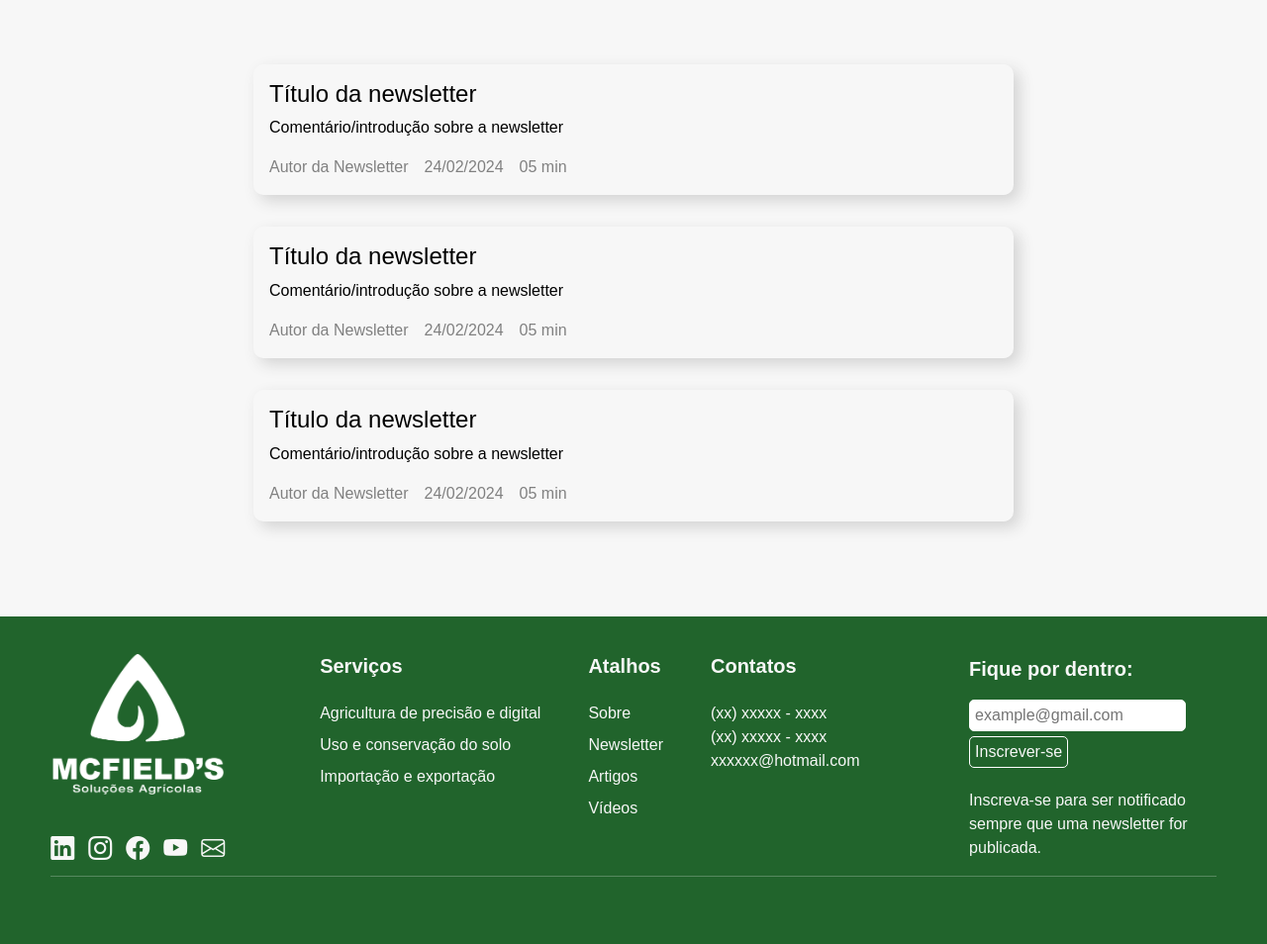
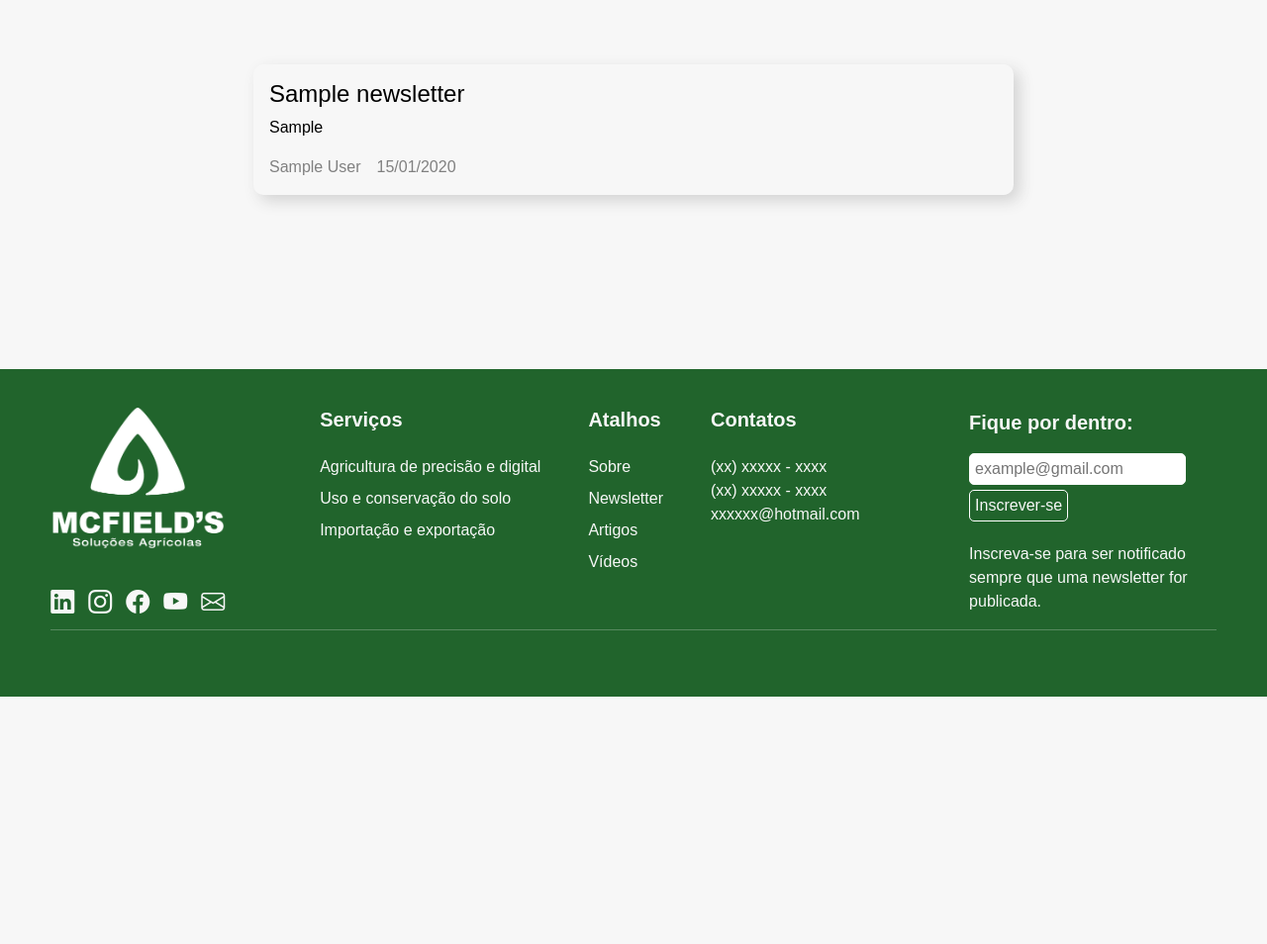
Before and after one commit to fczanetti/mcfields, a Django app: page /newsletter/ in a window 1280 px wide. Shown: the part 96-1050 px from the top of the page at 99% size. After the commit the page ends 800 px from the top, so only its background shows below. Run offline with Django 5.2, Linux system fonts and the light colour scheme; tables that the repository leaves empty hold one stand-in row (values such as "Sample post").

Commit message:
Modelo de newsletter criado e migrações aplicadas
close #50

```diff
--- a/mcfields/base/static/base/css/style.css
+++ b/mcfields/base/static/base/css/style.css
@@ -119,22 +119,11 @@
 
 
 #top-image-div {
-    /*height: 35rem;*/
     height: 80vh;
-    width: 100vw;
-    /*background-image: url(../img/top_picture.jpg);*/
     background-position: center;
     background-size: cover;
     background-attachment: fixed;
 }
-
-/*#top-image {
-    width: 100%;
-    *//*height: 35rem;*//*
-    height: 80vh;
-    object-fit: cover;
-    position: fixed;
-}*/
 
 #top-message {
     width: 20rem;
@@ -186,7 +175,6 @@
 .slide {
     width: 100%;
     max-width: 100%;
-    /*height: 100%;*/
     position: absolute;
     transition: all 0.8s;
     display: flex;
@@ -293,7 +281,6 @@
 }
 
 #mais-infos {
-    /*height: 35rem;*/
     height: 80vh;
     background-repeat: no-repeat;
     background-position: center;
@@ -514,7 +501,7 @@
                     top: 20px;
                 }
 
-                #logo-nav-bar { /* Talvez comentar/trocar para ajuste de logo-nav-bar apenas */
+                #logo-nav-bar {
                     width: 6rem;
                 }
 
@@ -522,7 +509,7 @@
                     padding-bottom: 0;
                 }
 
-                #main-content, #footer { /* Talvez ajustar para nova altura da navbar */
+                #main-content, #footer {
                     top: 75.2px;
                 }
 
@@ -541,8 +528,6 @@
                 #navbar {
                     flex-direction: column;
                     align-items: flex-start;
-                    /*height: 76.8px;
-                    justify-content: center;*/
                 }
 
                 #navbar-links {
--- a/mcfields/newsletter/models.py
+++ b/mcfields/newsletter/models.py
@@ -1,3 +1,14 @@
-# from django.db import models
+from django.db import models
 
-# Create your models here.
+
+class Newsletter(models.Model):
+    title = models.CharField(max_length=64, verbose_name='Título')
+    intro = models.TextField(max_length=512, verbose_name='Introdução')
+    content = models.TextField(verbose_name='Conteúdo')
+    pub_date = models.DateField(auto_now_add=True, verbose_name='Data de publicação')
+    edit_date = models.DateField(auto_now=True, verbose_name='Data de edição')
+    author = models.CharField(max_length=32, verbose_name='Autor')
+    slug = models.SlugField(unique=True)
+
+    def __str__(self):
+        return self.title
--- a/mcfields/newsletter/templates/newsletter/indice_newsletter.html
+++ b/mcfields/newsletter/templates/newsletter/indice_newsletter.html
@@ -11,38 +11,19 @@
 
 {% block maincontent %}
     <div id="main-content-newsletter">
-        <a href="" class="newsletter-box-link">
-            <div class="newsletter-box">
-                <h4 class="newsletter-title">Título da newsletter</h4>
-                <p class="newsletter-comment">Comentário/introdução sobre a newsletter</p>
-                <div class="adit-info-newsletter">
-                    <div class="newsletter-author">Autor da Newsletter</div>
-                    <div class="newsletter-date">24/02/2024</div>
-                    <div class="newsletter-read-time">05 min</div>
+        {% for newsletter in newsletters %}
+            <a href="" class="newsletter-box-link">
+                <div class="newsletter-box">
+                    <h4 class="newsletter-title">{{ newsletter.title }}</h4>
+                    <p class="newsletter-comment">{{ newsletter.intro }}</p>
+                    <div class="adit-info-newsletter">
+                        <div class="newsletter-author">{{ newsletter.author }}</div>
+                        <div class="newsletter-date">{{ newsletter.pub_date|date:"d/m/Y" }}</div>
+                    </div>
                 </div>
-            </div>
-        </a>
-        <a href="" class="newsletter-box-link">
-            <div class="newsletter-box">
-                <h4 class="newsletter-title">Título da newsletter</h4>
-                <p class="newsletter-comment">Comentário/introdução sobre a newsletter</p>
-                <div class="adit-info-newsletter">
-                    <div class="newsletter-author">Autor da Newsletter</div>
-                    <div class="newsletter-date">24/02/2024</div>
-                    <div class="newsletter-read-time">05 min</div>
-                </div>
-            </div>
-        </a>
-        <a href="" class="newsletter-box-link">
-            <div class="newsletter-box">
-                <h4 class="newsletter-title">Título da newsletter</h4>
-                <p class="newsletter-comment">Comentário/introdução sobre a newsletter</p>
-                <div class="adit-info-newsletter">
-                    <div class="newsletter-author">Autor da Newsletter</div>
-                    <div class="newsletter-date">24/02/2024</div>
-                    <div class="newsletter-read-time">05 min</div>
-                </div>
-            </div>
-        </a>
+            </a>
+        {% empty %}
+            <p>Não há newsletters cadastradas.</p>
+        {% endfor %}
     </div>
 {% endblock maincontent %}
--- a/mcfields/newsletter/views.py
+++ b/mcfields/newsletter/views.py
@@ -1,5 +1,8 @@
 from django.shortcuts import render
+
+from mcfields.newsletter.models import Newsletter
 
 
 def indice_newsletters(request):
-    return render(request, 'newsletter/indice_newsletter.html')
+    newsletters = Newsletter.objects.all()
+    return render(request, 'newsletter/indice_newsletter.html', {'newsletters': newsletters})
```
Also changed, not shown: mcfields/newsletter/admin.py (+7 -2 lines), mcfields/newsletter/tests/test_indice_newsletter.py (+27 -1 lines), mcfields/newsletter/migrations/0001_initial.py (added), 2 other files.
